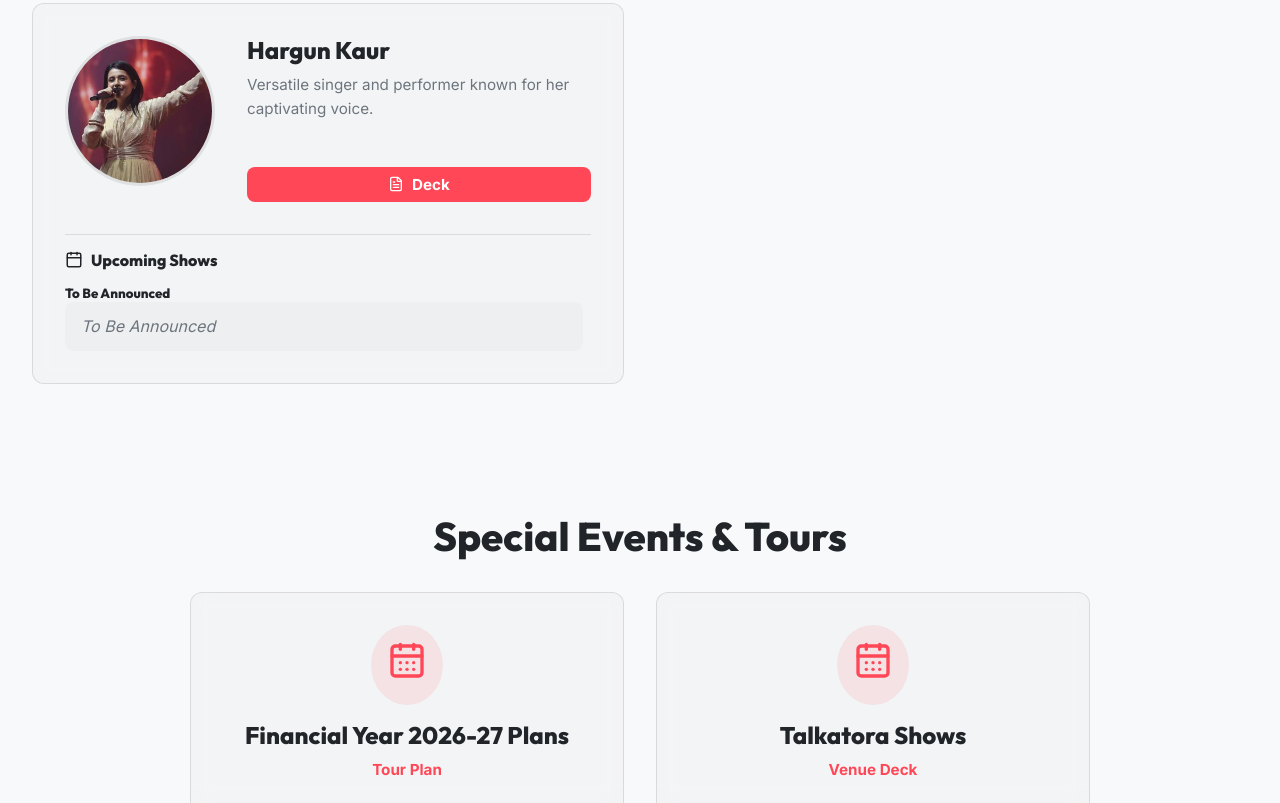
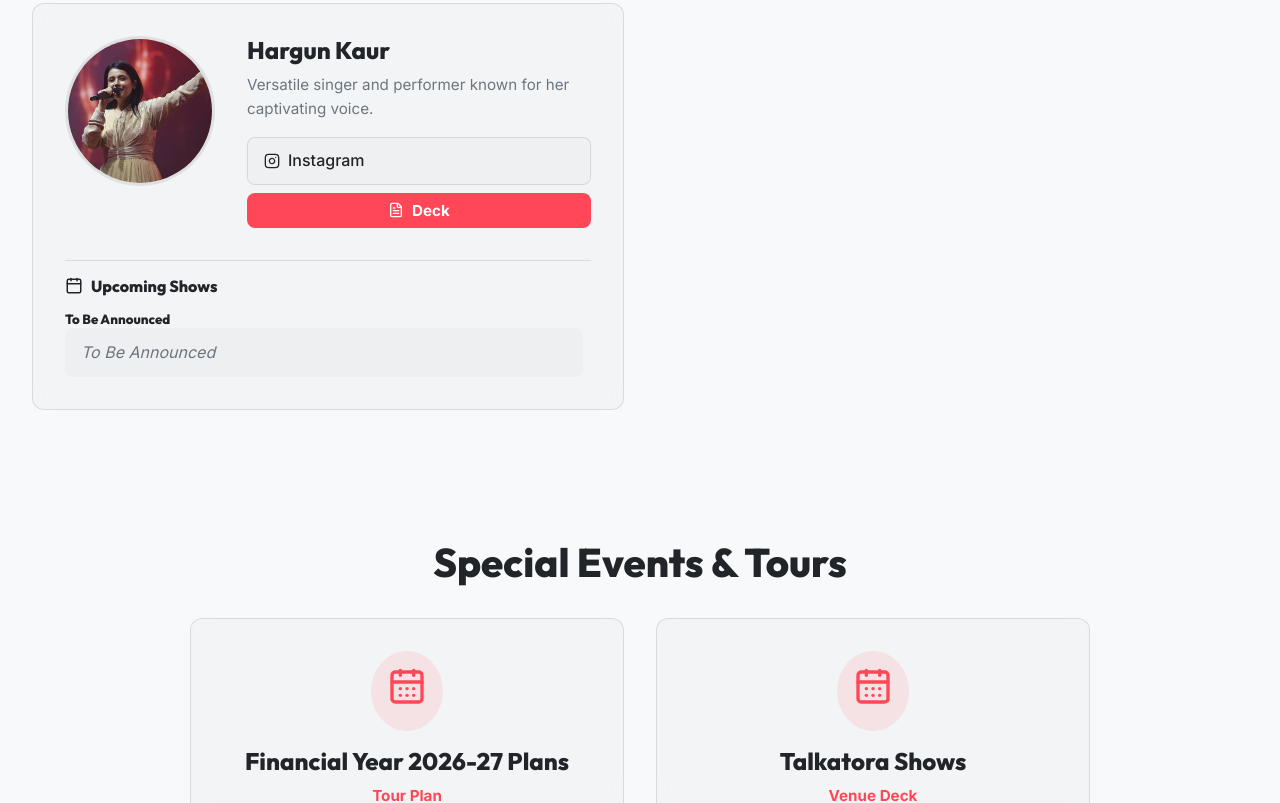
Before and after one commit to radheyyyyy/Oriole-Entertainment, a React (Vite) app: page / in a window 1280 px wide. Shown: the part 6140-6943 px from the top of the page. Built offline with nearby package versions, Linux system fonts and the light colour scheme.

Commit message:
feat: create ArtistList component with mock artist data and tour schedules

```diff
--- a/src/components/ArtistList.jsx
+++ b/src/components/ArtistList.jsx
@@ -458,9 +458,10 @@ const ArtistList = () => {
       {
         id: "Hargun Kaur _compressed.pdf",
         name: "Hargun Kaur",
-        image: "hargun-kaur.jpg",
+        image: "Hargun-Kaur.jpg",
         description: "Versatile singer and performer known for her captivating voice.",
-        shows: ["To Be Announced"]
+        shows: ["To Be Announced"],
+        instagram: "https://www.instagram.com/iamhargunkaur/?hl=en"
       }
     ];
 
```
